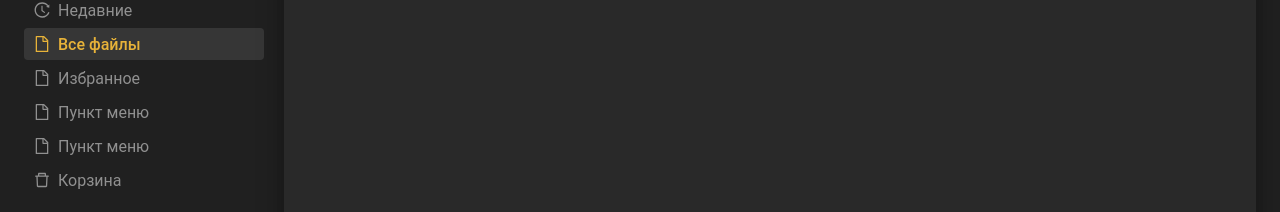
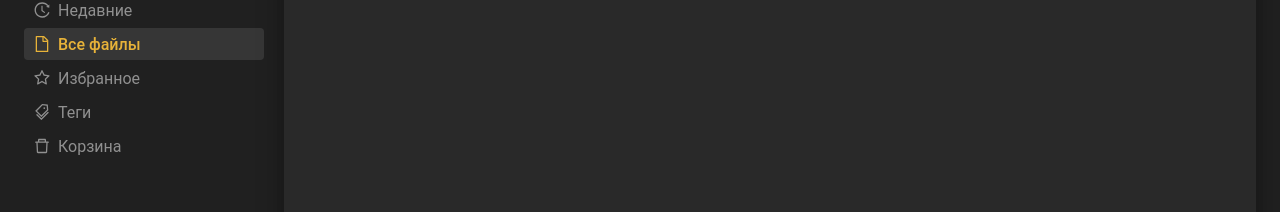
Before and after one commit to Solar-Corporation/solar-cloud-web, a Next.js app: page /cloud in a window 1280 px wide. Shown: the part 152-364 px from the top of the page. Built offline with nearby package versions, Linux system fonts and the light colour scheme.

Commit message:
fix(links): Обновление ссылок

```diff
--- a/src/client/components/Cloud/Layout.tsx
+++ b/src/client/components/Cloud/Layout.tsx
@@ -2,6 +2,8 @@ import {
   DeleteOutlined,
   FileOutlined,
   HistoryOutlined,
+  StarOutlined,
+  TagsOutlined,
 } from '@ant-design/icons';
 import { FC, ReactNode } from 'react';
 import styles from '../../styles/components/CloudLayout.module.css';
@@ -19,9 +21,8 @@ export const CloudLayout: FC<CloudLayoutProps> = ({ title, children }) => {
   const links: INavbarItem[] = [
     { icon: <HistoryOutlined />, title: 'Недавние', href: '/cloud/recent' },
     { icon: <FileOutlined />, title: 'Все файлы', href: '/cloud' },
-    { icon: <FileOutlined />, title: 'Избранное', href: '/favorites' },
-    { icon: <FileOutlined />, title: 'Пункт меню', href: '/' },
-    { icon: <FileOutlined />, title: 'Пункт меню', href: '/' },
+    { icon: <StarOutlined />, title: 'Избранное', href: '/cloud/marked' },
+    { icon: <TagsOutlined />, title: 'Теги', href: '/cloud/tags' },
     { icon: <DeleteOutlined />, title: 'Корзина', href: '/cloud/trash' },
   ];
 
```
